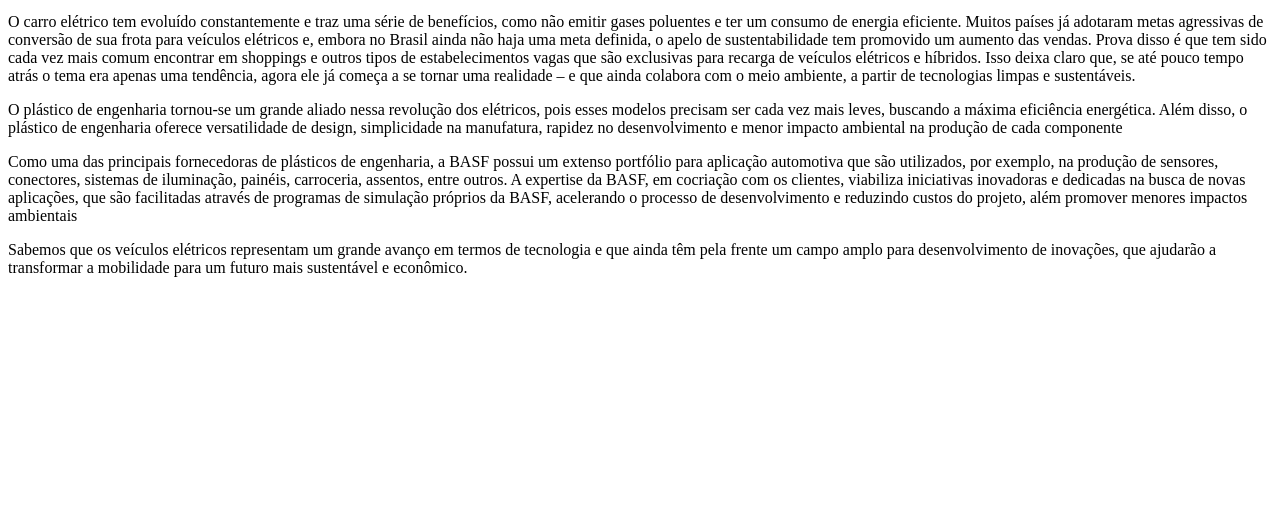
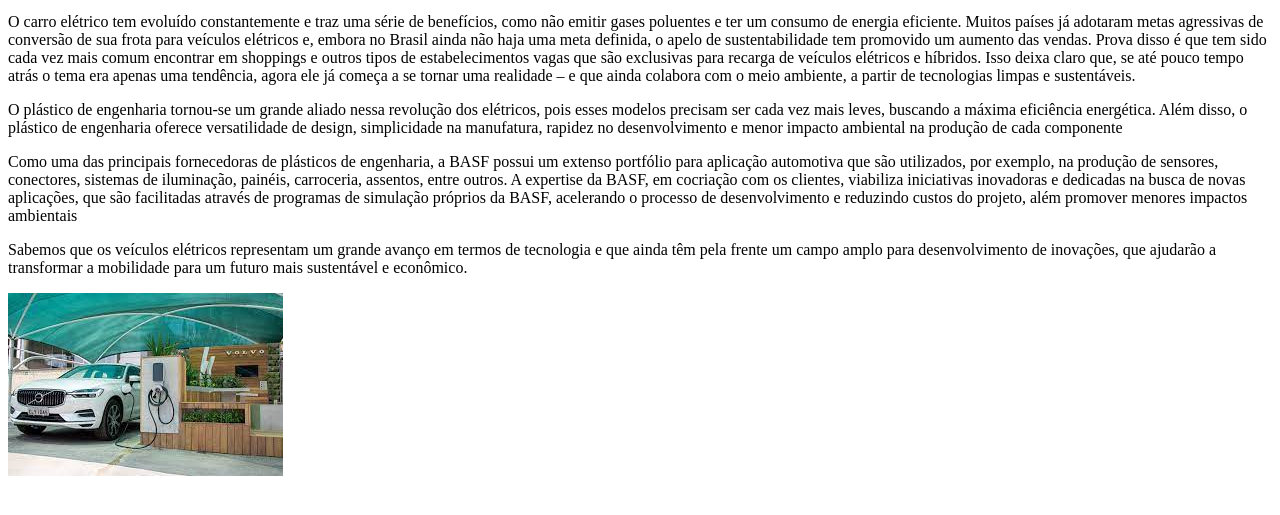
Before and after one commit to luscaasss/carros-eletricos, a plain HTML site: page index.html in a window 1280 px wide. Shown: the part 137-652 px from the top of the page. Drawn offline with Linux system fonts and the light colour scheme.

Commit message:
Add files via upload

```diff
--- a/css.css
+++ b/css.css
@@ -1,3 +1,9 @@
 h1{color: seagreen;
 
 }
+
+.imagemguido{
+    width: 25%
+    margin-left[30%]
+
+}
--- a/index.html
+++ b/index.html
@@ -42,3 +42,5 @@
 </body>
 
 </html>
+
+<img class="imagemguido" src="images.JPG.jpg" alt="imagem de tecmundo">
```
Also changed, not shown: images.JPG.jpg (added).
